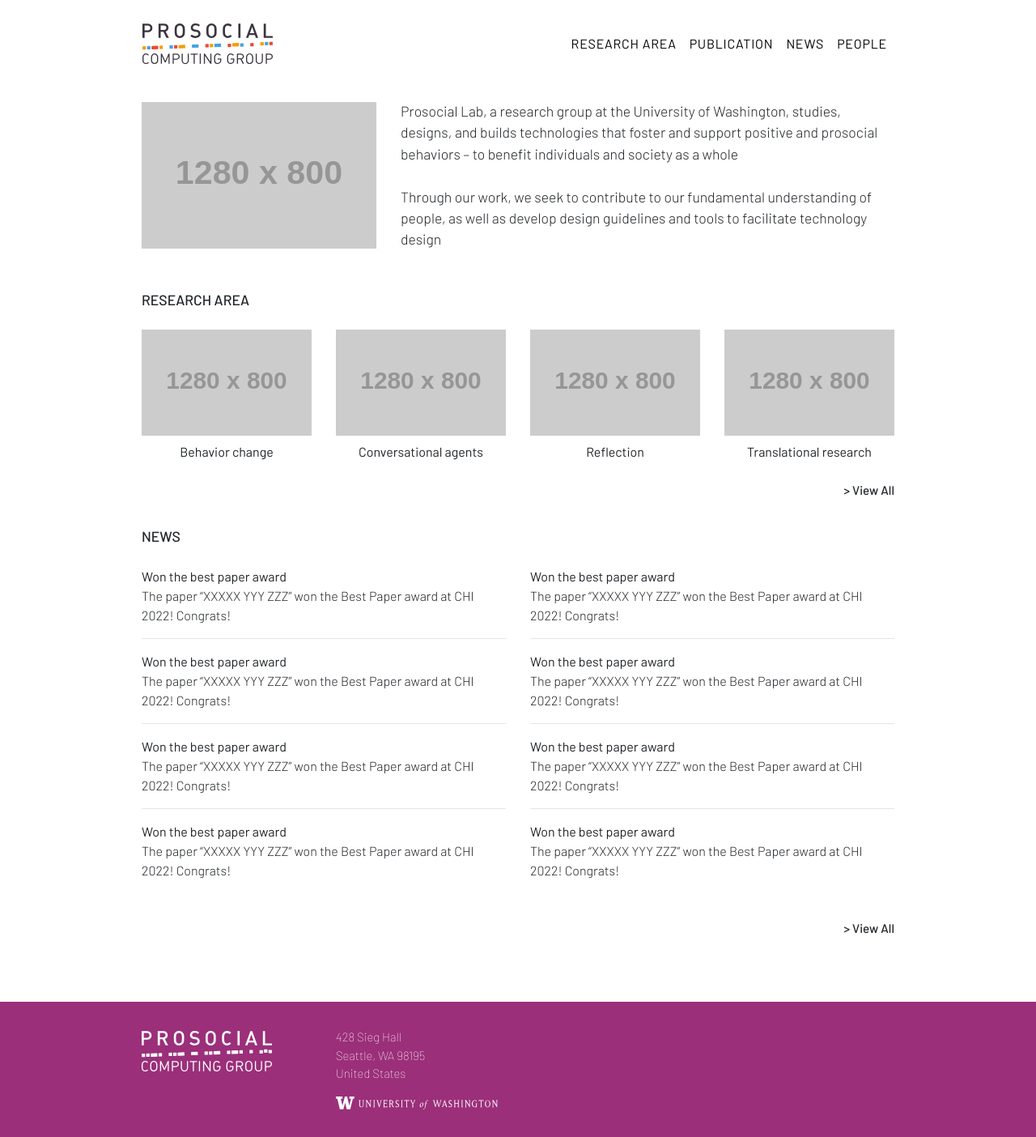
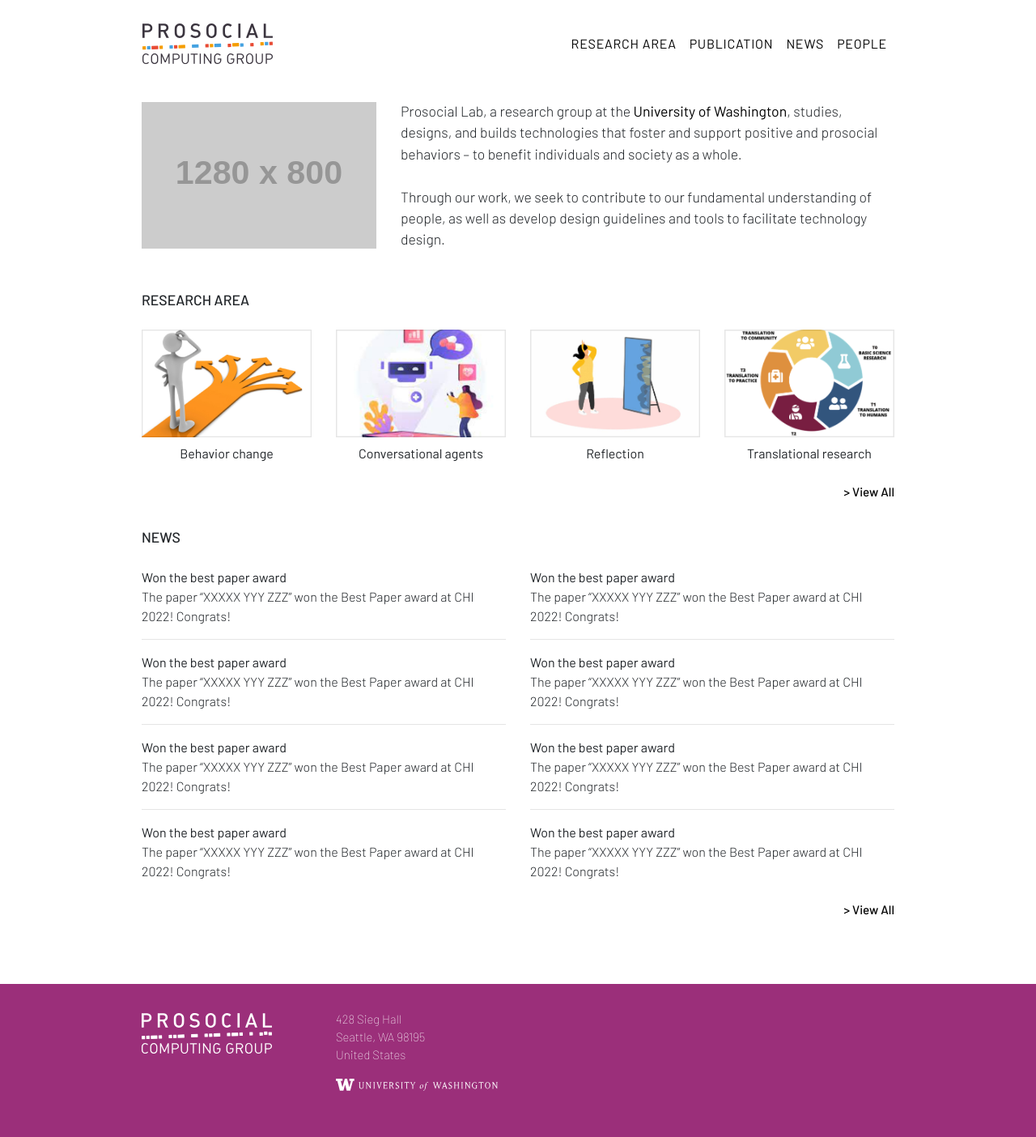
Before and after one commit to prosociallab/prosociallab.github.io, a Jekyll site: the page built from index.html, in a window 1280 px wide. Shown: the whole page at 81% size. Built offline with Jekyll 4.4.1, drawn with Linux system fonts in a browser that asks for light colours; nearby versions of some CDN libraries; after the commit the page ends 1381 px from its top, so only the background shows below that.

Commit message:
update placeholder images and favicons

```diff
--- a/_includes/head.html
+++ b/_includes/head.html
@@ -6,14 +6,24 @@
   <title>{{ page.title }}</title>
 
   <link rel="stylesheet" href="{{ '/assets/css/style.css' | relative_url }}">
-  <link rel="stylesheet" href="https://cdn.jsdelivr.net/npm/bootstrap@4.3.1/dist/css/bootstrap.min.css" integrity="sha384-ggOyR0iXCbMQv3Xipma34MD+dH/1fQ784/j6cY/iJTQUOhcWr7x9JvoRxT2MZw1T" crossorigin="anonymous">
+
+  <!-- Fonts -->
   <link rel="preconnect" href="https://fonts.googleapis.com">
   <link rel="preconnect" href="https://fonts.gstatic.com" crossorigin>
   <link href="https://fonts.googleapis.com/css2?family=Barlow:ital,wght@0,100;0,200;0,300;0,400;0,500;0,600;0,700;0,800;1,100;1,200;1,300;1,400;1,500;1,600;1,700;1,800&display=swap" rel="stylesheet">
   <link href="{{ '/assets/fonts/fontawesome/css/all.css' | relative_url }}" rel="stylesheet">
 
+  <!-- Bootstrap -->
   <script src="https://code.jquery.com/jquery-3.2.1.slim.min.js" integrity="sha384-KJ3o2DKtIkvYIK3UENzmM7KCkRr/rE9/Qpg6aAZGJwFDMVNA/GpGFF93hXpG5KkN" crossorigin="anonymous"></script>
   <script src="https://cdn.jsdelivr.net/npm/popper.js@1.12.9/dist/umd/popper.min.js" integrity="sha384-ApNbgh9B+Y1QKtv3Rn7W3mgPxhU9K/ScQsAP7hUibX39j7fakFPskvXusvfa0b4Q" crossorigin="anonymous"></script>
-  <script src="https://cdn.jsdelivr.net/npm/bootstrap@4.0.0/dist/js/bootstrap.min.js" integrity="sha384-JZR6Spejh4U02d8jOt6vLEHfe/JQGiRRSQQxSfFWpi1MquVdAyjUar5+76PVCmYl" crossorigin="anonymous"></script>
+  <link rel="stylesheet" href="https://cdn.jsdelivr.net/npm/bootstrap@4.3.1/dist/css/bootstrap.min.css" integrity="sha384-ggOyR0iXCbMQv3Xipma34MD+dH/1fQ784/j6cY/iJTQUOhcWr7x9JvoRxT2MZw1T" crossorigin="anonymous">
 
+  <!-- Favicon -->
+  <link rel="apple-touch-icon" sizes="180x180" href=" {{ '/assets/images/favicon/apple-touch-icon.png' | relative_url }}">
+  <link rel="icon" type="image/png" sizes="32x32" href=" {{ '/assets/images/favicon/favicon-32x32.png' | relative_url }}">
+  <link rel="icon" type="image/png" sizes="16x16" href=" {{ '/assets/images/favicon/favicon-16x16.png' | relative_url }}">
+  <link rel="manifest" href=" {{ '/assets/images/favicon/site.webmanifest' | relative_url }}">
+  <link rel="mask-icon" href=" {{ '/assets/images/favicon/safari-pinned-tab.svg' | relative_url }}" color="#777777">
+  <meta name="msapplication-TileColor" content="#ffc40d">
+  <meta name="theme-color" content="#ffffff">
 </head>
--- a/index.html
+++ b/index.html
@@ -6,35 +6,37 @@ title: Prosocial Computing Group
 <div class="container py-3">
     <div class="row">
         <div class="col-12 col-md-4 align-self-center mb-3 mb-md-0">
-            <img src="https://dummyimage.com/1280x800/f2f2f2/000000.jpg&text=lab+photo" alt="" style="height: auto; width: 100%;">
+            <img src="https://dummyimage.com/1280x800/f2f2f2/000000.jpg&text=Lab+photo" alt="" style="height: auto; width: 100%;">
         </div>
         <div class="col-12 col-md-8 align-self-center">
-            <p style="font-size: 1.1rem; font-weight: 300 !important">Prosocial Lab, a research group at the University of Washington, studies, designs, and builds technologies that foster and support positive and prosocial behaviors – to benefit individuals and society as a whole
-            <br><br>Through our work, we seek to contribute to our fundamental understanding of people, as well as develop design guidelines and tools to facilitate technology design</p>
+            <p style="font-size: 1.1rem; font-weight: 300 !important">Prosocial Lab, a research group at the <a href="https://uw.edu">University of Washington</a>, studies, designs, and builds technologies that foster and support positive and prosocial behaviors – to benefit individuals and society as a whole.
+            <br><br>Through our work, we seek to contribute to our fundamental understanding of people, as well as develop design guidelines and tools to facilitate technology design.</p>
         </div>
     </div>
 </div>
 <div class="container">
     <p style="font-size: 1.1rem; font-weight: 500 !important">RESEARCH AREA</p>
     <div class="row mt-4">
-        <div class="col-12 col-sm-6 col-md-3 mb-3 mb-md-0 align-self-center">
-            <img src="https://dummyimage.com/1280x800/f2f2f2/000000.jpg&text=area+1" alt="" style="height: auto; width: 100%;">
+        <div class="col-6 col-md-3 mb-3 mb-md-0 align-self-center">
+            <img src="{{ '/assets/images/main/research_area/behavior_change.jpg' | relative_url }}" alt="" style="height: auto; width: 100%;">
             <p class="mt-2" style="font-size: 1rem; font-weight: 400 !important; text-align: center;">Behavior change</p>
         </div>
-        <div class="col-12 col-sm-6 col-md-3 mb-3 mb-md-0 align-self-center">
-            <img src="https://dummyimage.com/1280x800/f2f2f2/000000.jpg&text=area+2" alt="" style="height: auto; width: 100%;">
+        <div class="col-6 col-md-3 mb-3 mb-md-0 align-self-center">
+            <img src="{{ '/assets/images/main/research_area/conversational_agents.jpg' | relative_url }}" alt="" style="height: auto; width: 100%;">
             <p class="mt-2" style="font-size: 1rem; font-weight: 400 !important; text-align: center;">Conversational agents</p>
         </div>
-        <div class="col-12 col-sm-6 col-md-3 mb-3 mb-md-0 align-self-center">
-            <img src="https://dummyimage.com/1280x800/f2f2f2/000000.jpg&text=area+3" alt="" style="height: auto; width: 100%;">
+        <div class="col-6 col-md-3 mb-3 mb-md-0 align-self-center">
+            <img src="{{ '/assets/images/main/research_area/reflection.jpg' | relative_url }}" alt="" style="height: auto; width: 100%;">
             <p class="mt-2" style="font-size: 1rem; font-weight: 400 !important; text-align: center;">Reflection</p>
         </div>
-        <div class="col-12 col-sm-6 col-md-3 mb-3 mb-md-0 align-self-center">
-            <img src="https://dummyimage.com/1280x800/f2f2f2/000000.jpg&text=area+4" alt="" style="height: auto; width: 100%;">
+        <div class="col-6 col-md-3 mb-3 mb-md-0 align-self-center">
+            <img src="{{ '/assets/images/main/research_area/translational_comm_research.jpg' | relative_url }}" alt="" style="height: auto; width: 100%;">
             <p class="mt-2" style="font-size: 1rem; font-weight: 400 !important; text-align: center;">Translational research</p>
         </div>
     </div>
-    <p class="mt-4" style="font-size: .95rem; font-weight: 500 !important; text-align: right;">> View All</p>
+    <div class="d-flex flex-row-reverse mt-4">
+        <a href="{{ 'research' | relative_url }}" style="font-size: .95rem; font-weight: 500 !important;">> View All</a>
+    </div>
 </div>
 <div class="container pb-5">
     <p style="font-size: 1.1rem; font-weight: 500 !important">NEWS</p>
@@ -78,5 +80,7 @@ title: Prosocial Computing Group
             <p style="font-size: 1rem; font-weight: 300 !important;">The paper “XXXXX YYY ZZZ” won the Best Paper award at CHI 2022! Congrats!</p>
         </div>
     </div>
-    <p class="mt-5" style="font-size: .95rem; font-weight: 500 !important; text-align: right;">> View All</p>
+    <div class="d-flex flex-row-reverse mt-4">
+        <a href="{{ 'news' | relative_url }}" style="font-size: .95rem; font-weight: 500 !important;">> View All</a>
+    </div>
 </div>
```
Also changed, not shown: assets/images/favicon/browserconfig.xml (added, +9 -0 lines), assets/images/1.png (deleted), assets/images/2.png (deleted), assets/images/3.png (deleted), assets/images/4.png (deleted), assets/images/favicon/android-chrome-192x192.png (added), assets/images/favicon/apple-touch-icon.png (added), assets/images/favicon/favicon-16x16.png (added), assets/images/favicon/favicon-32x32.png (added), assets/images/favicon/favicon.ico (added), assets/images/favicon/mstile-150x150.png (added), assets/images/favicon/safari-pinned-tab.svg (added), assets/images/favicon/site.webmanifest (added), assets/images/main/profile.png (renamed from assets/images/profile.png), 4 more files.
